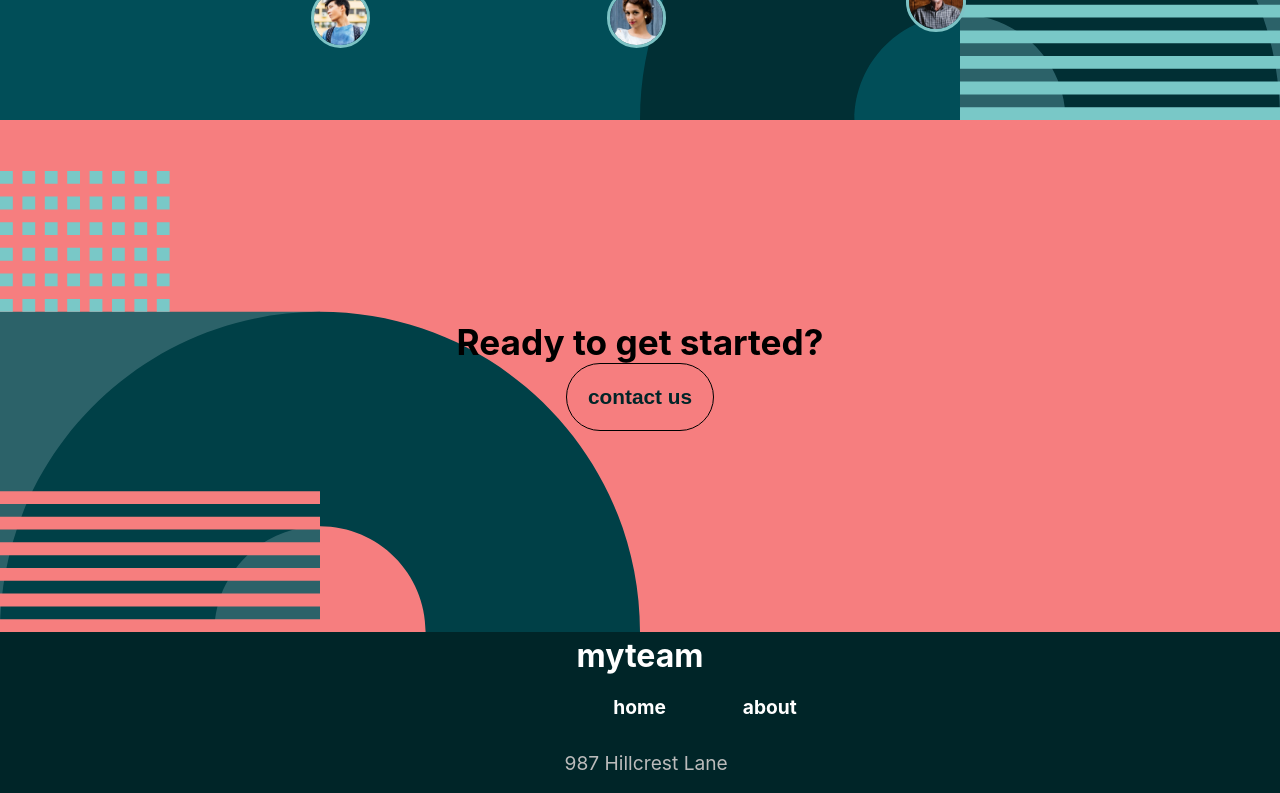
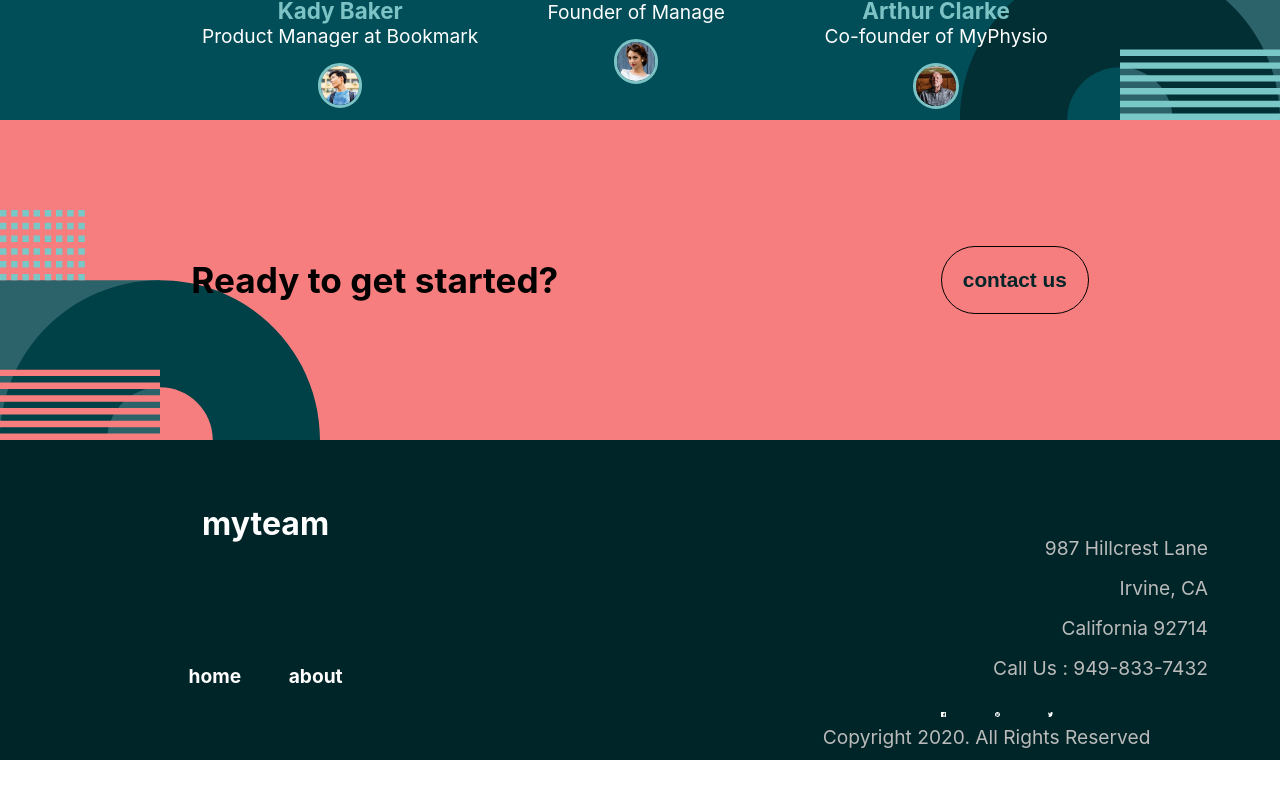
Before and after one commit to nicolino1/landingactivityTeamCharly, a plain HTML site: page index.html in a window 1280 px wide. Shown: the part 2280-3073 px from the top of the page. After the commit the page ends 3040 px from the top, so only its background shows below. Drawn offline with Linux system fonts and the light colour scheme.

Commit message:
termine la vista tablet

```diff
--- a/devices/tablet/tablet.css
+++ b/devices/tablet/tablet.css
@@ -98,6 +98,7 @@
 }
 header > div:last-child > p {
     text-align: center;
+    font-size: 1.2rem;
     margin: 0 10vw;
 }
 
@@ -148,7 +149,7 @@
     font-weight: bold;
 }
 #home > div:first-child > div > div > div > p{
-    font-size: 1.1rem;
+    font-size: 1.2rem;
 }
 
 /*-------------------------------
@@ -161,16 +162,16 @@
     background-image: url("../../assets/icons/bg-pattern-home-5.svg");
     background-repeat: no-repeat;
     background-position: right bottom;
-    background-size: 50%;
+    background-size: 25%;
 }
 #home > div:nth-child(2) > h2 {
     text-align: center;
     font-size: 2.2rem;
-    padding: 20vh 10vw 10vh 10vw;
+    padding: 20vh 20vw 10vh;
     margin: 0;
     background-image: url("../../assets/icons/bg-pattern-home-4-about-3.svg");
     background-repeat: no-repeat;
-    background-size: 30%;
+    background-size: 20%;
 }
 #home > div:nth-child(2) > h2 > span {
     color: var(--primary-ligth);
@@ -189,8 +190,11 @@
     background-position: center 5%;
     padding: 5vh 0;
 }
+#home > div:nth-child(2) > div > div > p{
+ font-size: 1.2rem;
+}
 #home > div:nth-child(2) > div > div > img{
-    width: 20%;
+    width: 15%;
     border-radius: 50%;
 }
 #home > div:nth-child(2) > div > div > span{
@@ -205,16 +209,16 @@
 
 #home > div:nth-child(3) {
     display: flex;
-    justify-content: center;
+    justify-content: space-around;
     align-items: center;
-    flex-direction: column;
+    flex-direction: row;
     text-align: center;
-    padding: 20vw;
+    padding: 20vh 0;
     background-color: var(--seconday);
     background-image: url("../../assets/icons/bg-pattern-home-6-about-5.svg");
     background-repeat: no-repeat;
     background-position: left bottom;
-    background-size: 50%;
+    background-size: 25%;
     color: var(--black);
 }
 #home > div:nth-child(3) > h2 {
@@ -235,33 +239,50 @@
 
 footer{
     display: flex;
-    justify-content: center;
-    align-items: center;
-    flex-direction: column;
+    flex-wrap: wrap;
+    flex-grow: 1;
+    flex-shrink: 1;
+    padding: 5vw;
     background-color: var(--primary-dark);
-}
-
-footer > div:first-child > h2{
-    text-align: center;
-    font-weight: bold;
-    margin: 10vh 0 5vh;
 }
 footer > *:not(h2){
     font-size: 1.2rem;
 }
-footer > div:nth-child(1) > div > span{
-    margin: 0 3vw;
+footer > div{
+    flex-basis: 50%;
+    flex-grow: 1;
+    flex-shrink: 1;
+}
+footer > div > p{
+    text-align: end;
+}
+footer > div:first-child{
+    display: flex;
+    justify-content: space-between;
+    flex-direction: column;
+}
+footer > div:first-child > h2{
+    font-weight: bold;
+}
+footer > div:nth-child(1) > div{
+    margin-bottom: 3vh;
 }
 footer > div:nth-child(2){
     margin: 3vh 0;
 }
+footer > div:nth-child(3){
+    display: flex;
+}
+footer > div:nth-child(3) >*{
+    flex-basis: 50%;
+}
 footer > div:nth-child(3) > div{
     display: flex;
-    justify-content: space-around;
     align-items: center;
-    margin-top: 5vh;
 }
-
+footer > div:nth-child(3) > div >img{
+    padding-right: 3vw;
+}
 footer > div > p{
     margin: 1vh;
     color: var(--gray-light);
```
